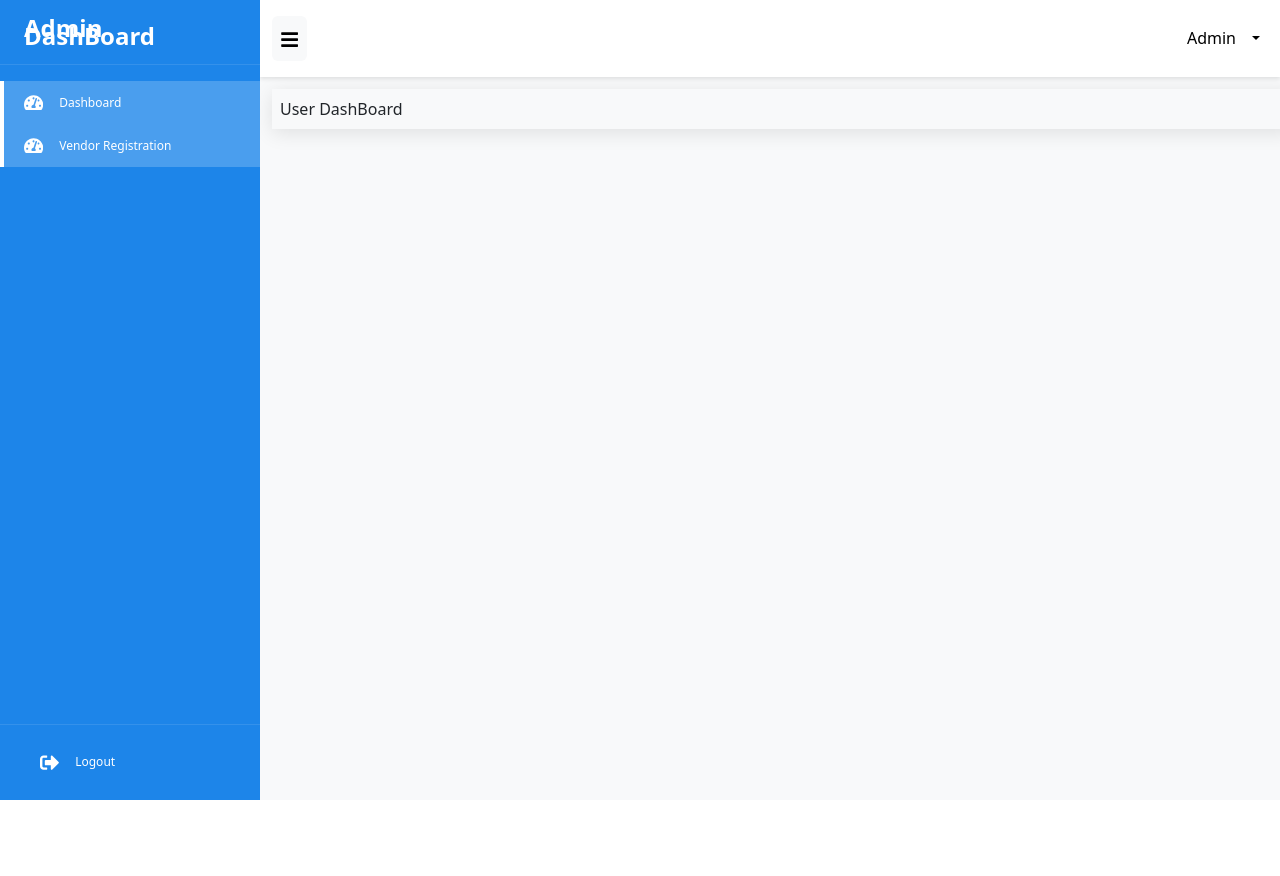
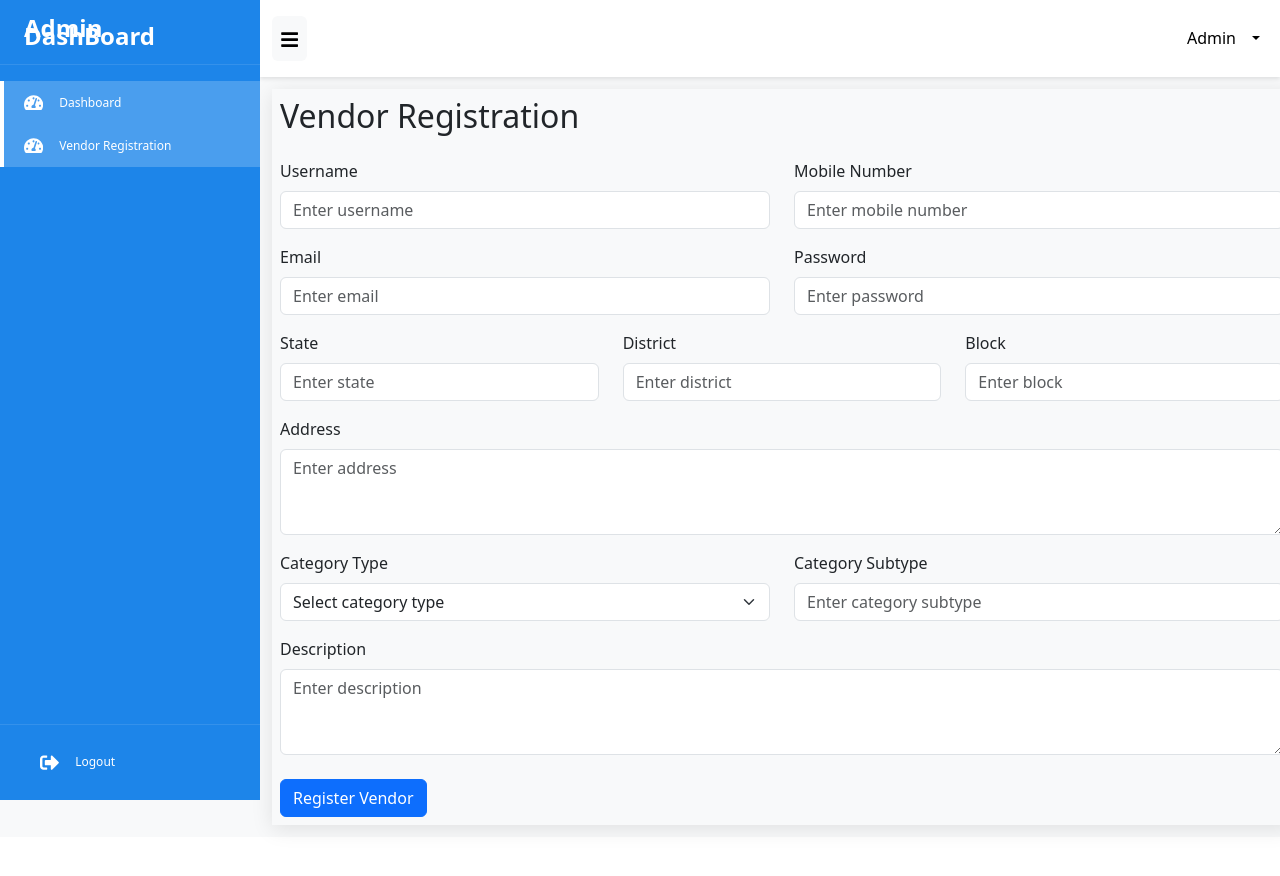
Before and after one commit to deepikachauhan8988/spindo, a React (Create React App) app: page /VendorRegistration in a window 1280 px wide. Shown: the top 876 px of the page. Built offline with nearby package versions, Linux system fonts and the light colour scheme.

Commit message:
Vendor registration done

```diff
--- a/src/componets/staff_dashboard/vendor_reg/VendorRegistration.js
+++ b/src/componets/staff_dashboard/vendor_reg/VendorRegistration.js
@@ -1,17 +1,39 @@
 import React, { useState, useEffect } from "react";
-import { Container } from "react-bootstrap";
+import { Container, Form, Button, Row, Col, Alert, Spinner } from "react-bootstrap";
 import "../../../assets/css/admindashboard.css";
 import StaffLeftNav from "../StaffLeftNav";
 import StaffHeader from "../StaffHeader";
-
-
-
+import { useAuth } from "../../context/AuthContext";
 
 const VendorRegistration = () => {
-   // Check device width
-     const [sidebarOpen, setSidebarOpen] = useState(true);
+  const { tokens } = useAuth();
+  // Check device width
+  const [sidebarOpen, setSidebarOpen] = useState(true);
   const [isMobile, setIsMobile] = useState(false);
   const [isTablet, setIsTablet] = useState(false);
+
+  // Form state
+  const [formData, setFormData] = useState({
+    username: "",
+    mobile_number: "",
+    email: "",
+    state: "",
+    district: "",
+    block: "",
+    password: "",
+    address: "",
+    category: {
+      type: "",
+      subtype: ""
+    },
+    description: ""
+  });
+
+  // UI state
+  const [loading, setLoading] = useState(false);
+  const [success, setSuccess] = useState(false);
+  const [error, setError] = useState("");
+
   useEffect(() => {
     const checkDevice = () => {
       const width = window.innerWidth;
@@ -26,6 +48,72 @@ const VendorRegistration = () => {
 
   const toggleSidebar = () => setSidebarOpen(!sidebarOpen);
 
+  // Handle input changes
+  const handleChange = (e) => {
+    const { name, value } = e.target;
+
+    if (name === "type" || name === "subtype") {
+      setFormData(prev => ({
+        ...prev,
+        category: {
+          ...prev.category,
+          [name]: value
+        }
+      }));
+    } else {
+      setFormData(prev => ({
+        ...prev,
+        [name]: value
+      }));
+    }
+  };
+
+  // Handle form submission
+  const handleSubmit = async (e) => {
+    e.preventDefault();
+    setLoading(true);
+    setError("");
+    setSuccess(false);
+
+    try {
+      const response = await fetch("https://mahadevaaya.com/spindo/spindobackend/api/vendor/register/", {
+        method: "POST",
+        headers: {
+          "Content-Type": "application/json",
+          "Authorization": `Bearer ${tokens.access}`,
+        },
+        body: JSON.stringify(formData),
+      });
+
+      const data = await response.json();
+
+      if (response.ok) {
+        setSuccess(true);
+        // Reset form
+        setFormData({
+          username: "",
+          mobile_number: "",
+          email: "",
+          state: "",
+          district: "",
+          block: "",
+          password: "",
+          address: "",
+          category: {
+            type: "",
+            subtype: ""
+          },
+          description: ""
+        });
+      } else {
+        setError(data.message || "Registration failed. Please try again.");
+      }
+    } catch (err) {
+      setError("Network error. Please check your connection and try again.");
+    } finally {
+      setLoading(false);
+    }
+  };
 
   return (
     <>
@@ -43,12 +131,201 @@ const VendorRegistration = () => {
           <StaffHeader toggleSidebar={toggleSidebar} />
 
           <Container fluid className="dashboard-body dashboard-main-container">
-         User DashBoard
+            <h2 className="mb-4">Vendor Registration</h2>
+
+            {success && (
+              <Alert variant="success" dismissible onClose={() => setSuccess(false)}>
+                Vendor registered successfully!
+              </Alert>
+            )}
+
+            {error && (
+              <Alert variant="danger" dismissible onClose={() => setError("")}>
+                {error}
+              </Alert>
+            )}
+
+            <Form onSubmit={handleSubmit}>
+              <Row className="mb-3">
+                <Col md={6}>
+                  <Form.Group controlId="username">
+                    <Form.Label>Username</Form.Label>
+                    <Form.Control
+                      type="text"
+                      placeholder="Enter username"
+                      name="username"
+                      value={formData.username}
+                      onChange={handleChange}
+                      required
+                    />
+                  </Form.Group>
+                </Col>
+                <Col md={6}>
+                  <Form.Group controlId="mobile_number">
+                    <Form.Label>Mobile Number</Form.Label>
+                    <Form.Control
+                      type="tel"
+                      placeholder="Enter mobile number"
+                      name="mobile_number"
+                      value={formData.mobile_number}
+                      onChange={handleChange}
+                      required
+                    />
+                  </Form.Group>
+                </Col>
+              </Row>
+
+              <Row className="mb-3">
+                <Col md={6}>
+                  <Form.Group controlId="email">
+                    <Form.Label>Email</Form.Label>
+                    <Form.Control
+                      type="email"
+                      placeholder="Enter email"
+                      name="email"
+                      value={formData.email}
+                      onChange={handleChange}
+                      required
+                    />
+                  </Form.Group>
+                </Col>
+                <Col md={6}>
+                  <Form.Group controlId="password">
+                    <Form.Label>Password</Form.Label>
+                    <Form.Control
+                      type="password"
+                      placeholder="Enter password"
+                      name="password"
+                      value={formData.password}
+                      onChange={handleChange}
+                      required
+                    />
+                  </Form.Group>
+                </Col>
+              </Row>
+
+              <Row className="mb-3">
+                <Col md={4}>
+                  <Form.Group controlId="state">
+                    <Form.Label>State</Form.Label>
+                    <Form.Control
+                      type="text"
+                      placeholder="Enter state"
+                      name="state"
+                      value={formData.state}
+                      onChange={handleChange}
+                      required
+                    />
+                  </Form.Group>
+                </Col>
+                <Col md={4}>
+                  <Form.Group controlId="district">
+                    <Form.Label>District</Form.Label>
+                    <Form.Control
+                      type="text"
+                      placeholder="Enter district"
+                      name="district"
+                      value={formData.district}
+                      onChange={handleChange}
+                      required
+                    />
+                  </Form.Group>
+                </Col>
+                <Col md={4}>
+                  <Form.Group controlId="block">
+                    <Form.Label>Block</Form.Label>
+                    <Form.Control
+                      type="text"
+                      placeholder="Enter block"
+                      name="block"
+                      value={formData.block}
+                      onChange={handleChange}
+                      required
+                    />
+                  </Form.Group>
+                </Col>
+              </Row>
+
+              <Form.Group className="mb-3" controlId="address">
+                <Form.Label>Address</Form.Label>
+                <Form.Control
+                  as="textarea"
+                  rows={3}
+                  placeholder="Enter address"
+                  name="address"
+                  value={formData.address}
+                  onChange={handleChange}
+                  required
+                />
+              </Form.Group>
+
+              <Row className="mb-3">
+                <Col md={6}>
+                  <Form.Group controlId="type">
+                    <Form.Label>Category Type</Form.Label>
+                    <Form.Select
+                      name="type"
+                      value={formData.category.type}
+                      onChange={handleChange}
+                      required
+                    >
+                      <option value="">Select category type</option>
+                      <option value="Electronics">Electronics</option>
+                      <option value="Home Services">Home Services</option>
+                      <option value="Beauty">Beauty</option>
+                      <option value="Healthcare">Healthcare</option>
+                      <option value="Education">Education</option>
+                      <option value="Other">Other</option>
+                    </Form.Select>
+                  </Form.Group>
+                </Col>
+                <Col md={6}>
+                  <Form.Group controlId="subtype">
+                    <Form.Label>Category Subtype</Form.Label>
+                    <Form.Control
+                      type="text"
+                      placeholder="Enter category subtype"
+                      name="subtype"
+                      value={formData.category.subtype}
+                      onChange={handleChange}
+                      required
+                    />
+                  </Form.Group>
+                </Col>
+              </Row>
+
+              <Form.Group className="mb-4" controlId="description">
+                <Form.Label>Description</Form.Label>
+                <Form.Control
+                  as="textarea"
+                  rows={3}
+                  placeholder="Enter description"
+                  name="description"
+                  value={formData.description}
+                  onChange={handleChange}
+                />
+              </Form.Group>
+
+              <Button variant="primary" type="submit" disabled={loading}>
+                {loading ? (
+                  <>
+                    <Spinner
+                      as="span"
+                      animation="border"
+                      size="sm"
+                      role="status"
+                      aria-hidden="true"
+                    />
+                    <span className="ms-2">Registering...</span>
+                  </>
+                ) : (
+                  "Register Vendor"
+                )}
+              </Button>
+            </Form>
           </Container>
         </div>
       </div>
-
-
     </>
   );
 };
```
